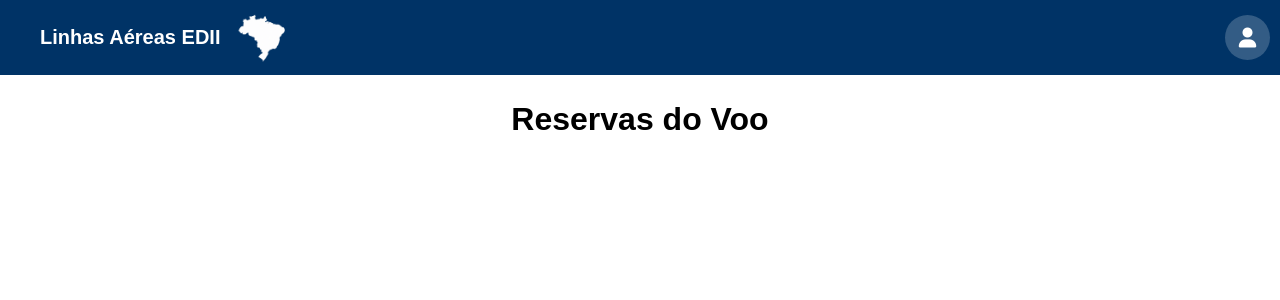
After one commit to Kessia-Silva/Sistema_de_Vendas_de_Passagens-Linhas_Aereas-EDII, a Flask app: page /reservar_voo in a window 1280 px wide. The commit adds this page. Shown: the top 300 px of the page. Run offline with Flask 3, Linux system fonts and the light colour scheme.

Commit message:
Voos e facilidade de navegação
- Criei um dicionário de voos inicial.
- Alterei a rota de login para direcionar usuário para a página de reserva de voos.
- H1 do site agora é clicável, melhorando a navegação e experiência do usuário.

```diff
--- /dev/null
+++ b/arquivos/voos.py
@@ -0,0 +1,3 @@
+voos = [
+      {"Código do voo": "3413", "Origem": "Brasil", "Destino": " Coreia", "Preço da passagem: ": "10.000", "Tipo de aeronave": "nave", "Número de assentos": 60}
+]
--- a/main.py
+++ b/main.py
@@ -2,13 +2,17 @@ from flask import Flask, render_template, request, redirect, url_for #importando
 from arquivos.usuarios import usuarios # chamando o arquivo de usuarios
 app = Flask(__name__)  # cria a aplicação
 
-@app.route("/")        # define uma rota
+# Definindo Rotas
+@app.route("/")
 def home():
     return render_template("home.html")
 
+@app.route("/reservar_voo")
+def reserva():
+    return render_template("reservar_voo.html")
+
 @app.route("/login", methods = ["GET", "POST"])
 def login():
-
     mensagem = "" # só processa se o form for enviado
     if request.method == "POST":
         email = request.form.get("email")
@@ -17,12 +21,14 @@ def login():
         # Verifica email e senha
         for usuario in usuarios:
             if usuario["email"] == email and usuario["senha"] == senha:
-                return redirect(url_for("home"))
+                return redirect(url_for("reserva"))
             else:
                 mensagem = "Email ou senha incorretos!"
 
     return render_template("login.html", mensagem=mensagem)
 
+
+# Rodar a aplicação
 if __name__ == "__main__":
     app.run(debug=True)
 
--- a/static/css/home.css
+++ b/static/css/home.css
@@ -2,6 +2,7 @@
 body {
     margin: 0;
     font-family: Arial, Helvetica, sans-serif;
+    padding-top: 80px;
 }
 
 /* Navbar */
@@ -26,9 +27,18 @@ body {
     gap: 15px; /* espaço entre logo e texto */
 }
 
+/* Tirar o aspecto de link: */
+.logo-text a {
+    text-decoration: none;
+    color: inherit; /* pega a cor do h1 */
+}
+
 .logo-container img {
     height: 55px;
     width: auto;
+    text-decoration: none;
+    color: inherit;
+
 }
 
 .logo-text {
@@ -62,3 +72,8 @@ body {
 .circle-btn i {
     pointer-events: none;
 }
+
+.text{
+    color: #000000;
+    text-align: center;
+}
--- /dev/null
+++ b/templates/reservar_voo.html
@@ -0,0 +1,26 @@
+<!DOCTYPE html>
+<html lang="pt-br">
+    <head>
+        <meta charset="utf-8">
+        <title> Linhas Aéreas </title>
+        <link rel="icon" href="static\img\IconAviao.ico" type="image/x-icon">
+
+        <link rel="stylesheet" href="static/css/home.css">
+        <link rel="stylesheet" href="https://cdnjs.cloudflare.com/ajax/libs/font-awesome/6.0.0-beta3/css/all.min.css">
+    </head>
+    <body>
+        <!-- Navbar-->
+        <header class = "navbar">
+            <div class = "logo-container">
+                <h1 class = "logo-text"> <a href="{{ url_for('home') }}"> Linhas Aéreas EDII </a></h1>
+                <img src = "static/img/bandeiraDoBrasil.png" alt = "Mapa Brasil"/>
+            </div>
+            <a href="/login" class="circle-btn">
+                    <i class="fas fa-user"></i>
+                </a>
+        </header>
+
+        <h1 class="text"> Reservas do Voo </h1>
+
+    </body>
+</html>
```
